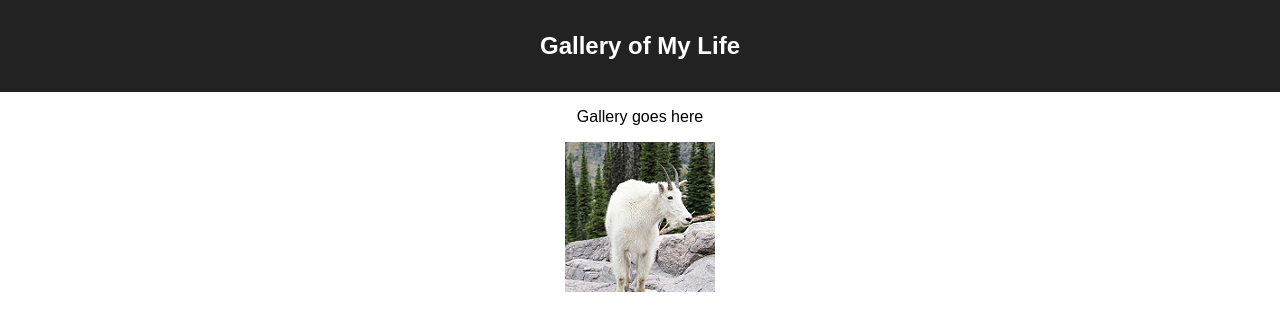
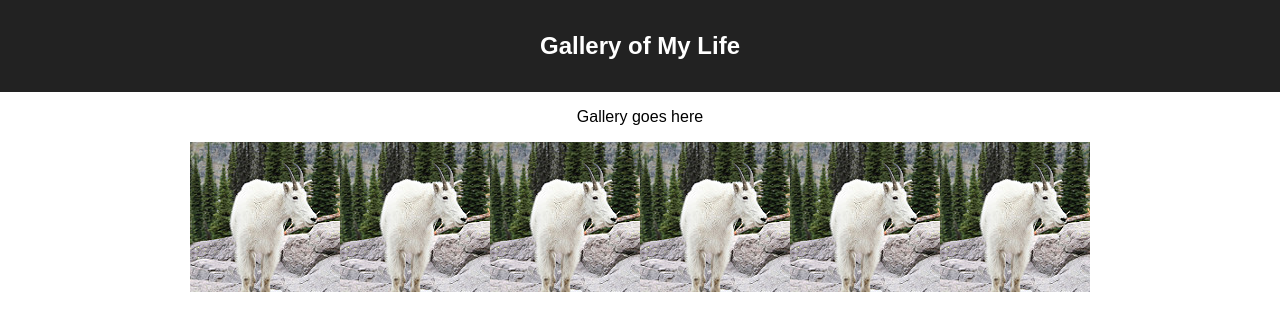
Before and after one commit to JeannieRenee/weekend-react-gallery, a React (Create React App) app: page / in a window 1280 px wide. Shown: the top 330 px of the page. Built offline with nearby package versions, Linux system fonts and the light colour scheme.

Commit message:
init creation of gallery component with placeholder images

```diff
--- a/src/components/App/App.jsx
+++ b/src/components/App/App.jsx
@@ -1,5 +1,7 @@
 import React from 'react';
 import './App.css';
+// import Gallery
+import Gallery from '../Gallery/Gallery';
 
 function App() {
     return (
@@ -8,7 +10,8 @@ function App() {
           <h1 className="App-title">Gallery of My Life</h1>
         </header>
         <p>Gallery goes here</p>
-        <img src="images/goat_small.jpg"/>
+
+        <Gallery />
       </div>
     );
 }
--- /dev/null
+++ b/src/components/Gallery/Gallery.jsx
@@ -0,0 +1,14 @@
+function Gallery () {
+    return (
+        <>
+            <img src="images/goat_small.jpg"/>
+            <img src="images/goat_small.jpg"/>
+            <img src="images/goat_small.jpg"/>
+            <img src="images/goat_small.jpg"/>
+            <img src="images/goat_small.jpg"/>
+            <img src="images/goat_small.jpg"/>
+        </>
+    )
+}
+
+export default Gallery;
```
Also changed, not shown: 1 other file (tests, documents, lock files or other folders).
